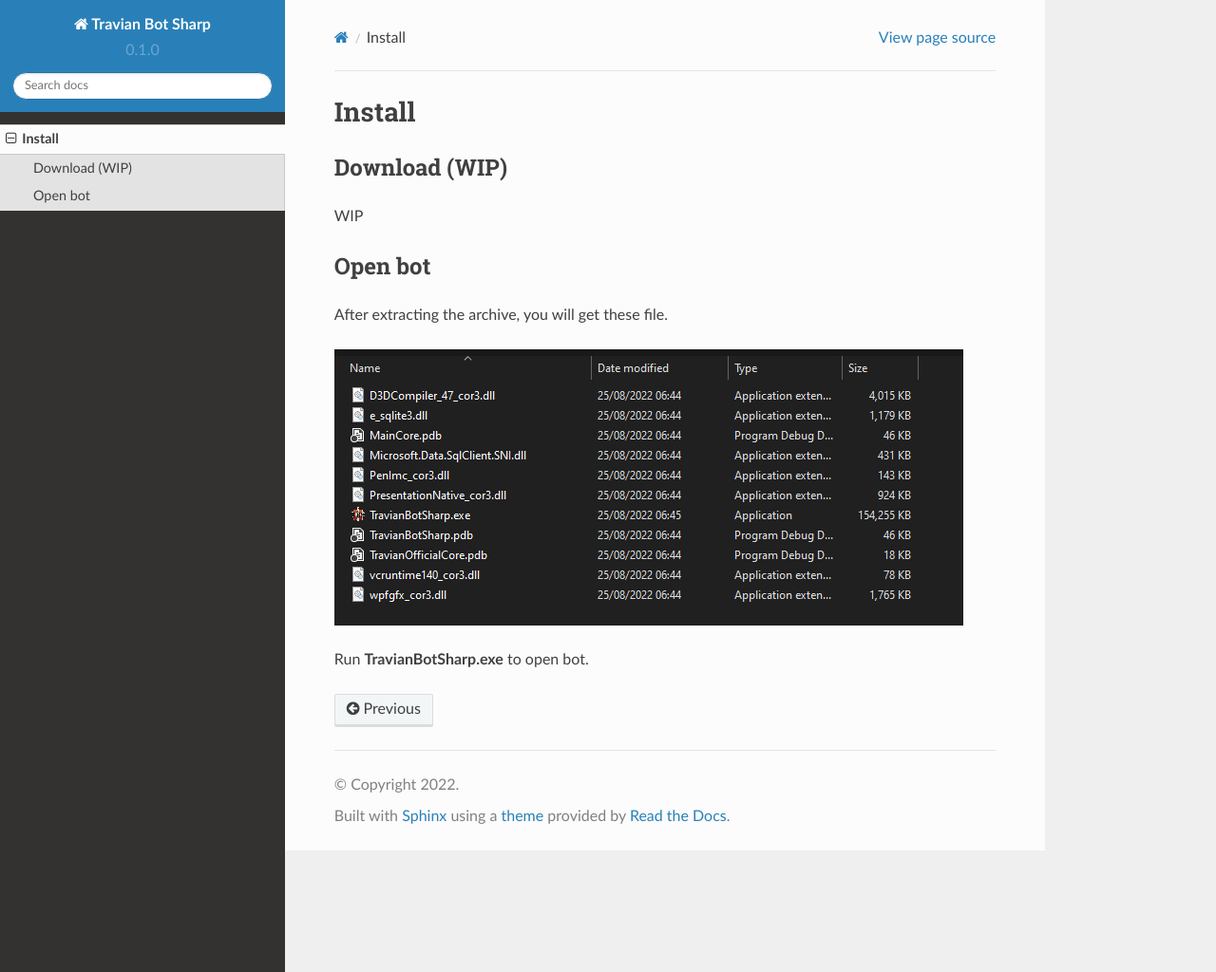
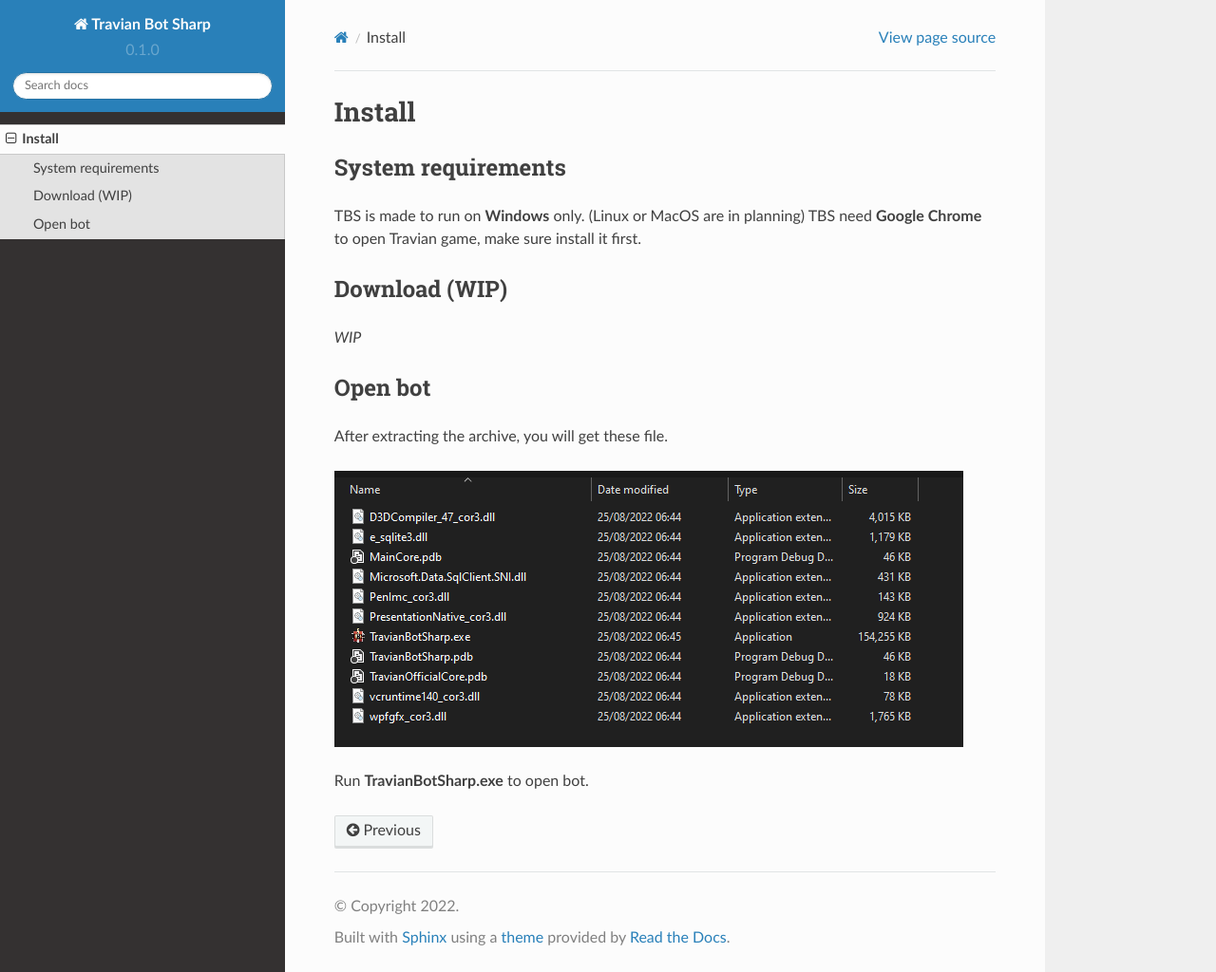
Before and after one commit to vinaghost/TBS-Docs, a Sphinx documentation site: the page built from docs/source/install.rst, in a window 1280 px wide and 1024 px high. Shown: the whole window at 95% size. Built offline with Sphinx 7.4.7 and the Read the Docs theme 2.0.0, drawn with Linux system fonts in a browser that asks for light colours.

Commit message:
add system requirements

```diff
--- a/docs/source/install.rst
+++ b/docs/source/install.rst
@@ -1,11 +1,16 @@
 Install
 =======
 
+System requirements
+-------------------
+
+TBS is made to run on **Windows** only. (Linux or MacOS are in planning)
+TBS need **Google Chrome** to open Travian game, make sure install it first.
 
 Download (WIP)
 --------------
 
-WIP
+*WIP*
 
 Open bot
 --------
```
